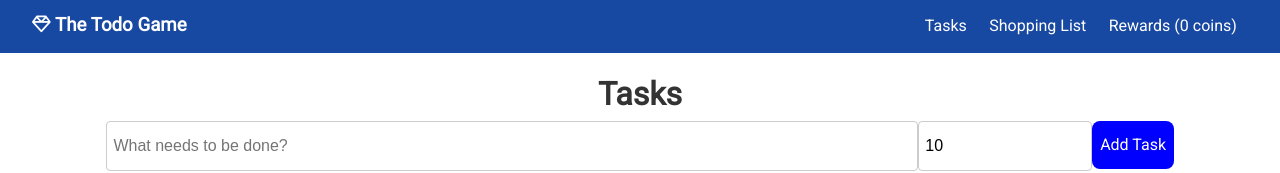
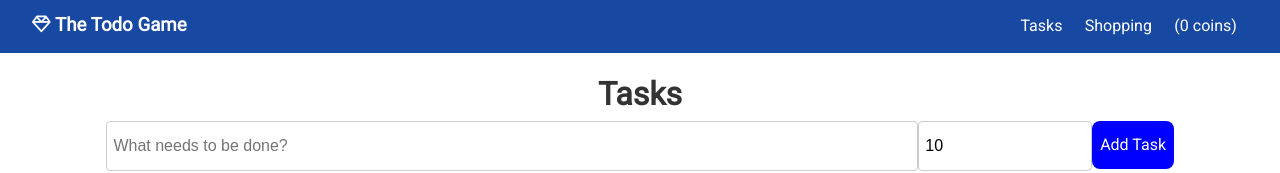
Before and after one commit to ambercoded/forget-me-not, a React (Create React App) app in the folder client/: page / in a window 1280 px wide. Shown: the top 173 px of the page. Built offline with nearby package versions, Linux system fonts and the light colour scheme.

Commit message:
shortened navbar text

```diff
--- a/client/src/components/layout/Navbar.js
+++ b/client/src/components/layout/Navbar.js
@@ -19,10 +19,10 @@ const Navbar = ({ title, icon }) => {
           <Link to="/">Tasks</Link>
         </li>
         <li>
-          <Link to="/shopping-list">Shopping List</Link>
+          <Link to="/shopping-list">Shopping</Link>
         </li>
         <li>
-          <Link to="/rewards">Rewards ({coins} coins)</Link>
+          <Link to="/rewards">({coins} coins)</Link>
         </li>
       </ul>
     </div>
```
